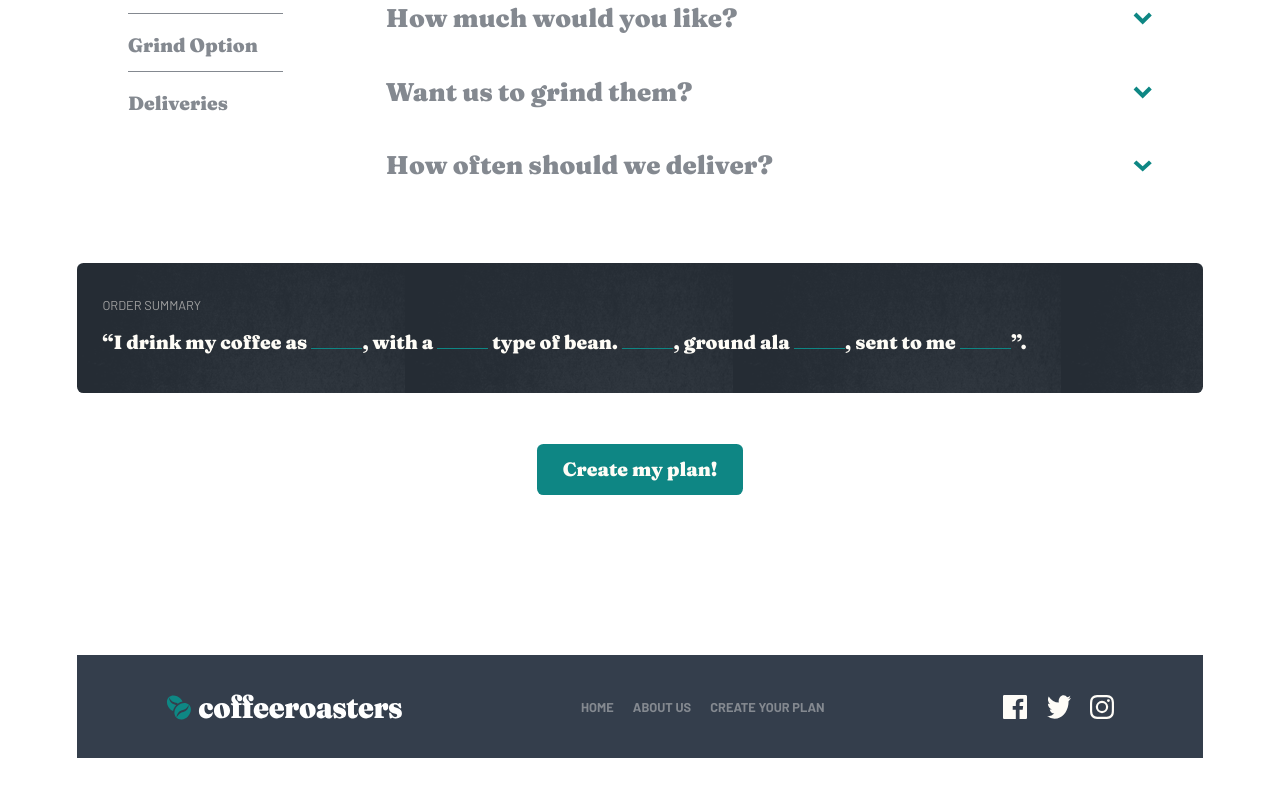
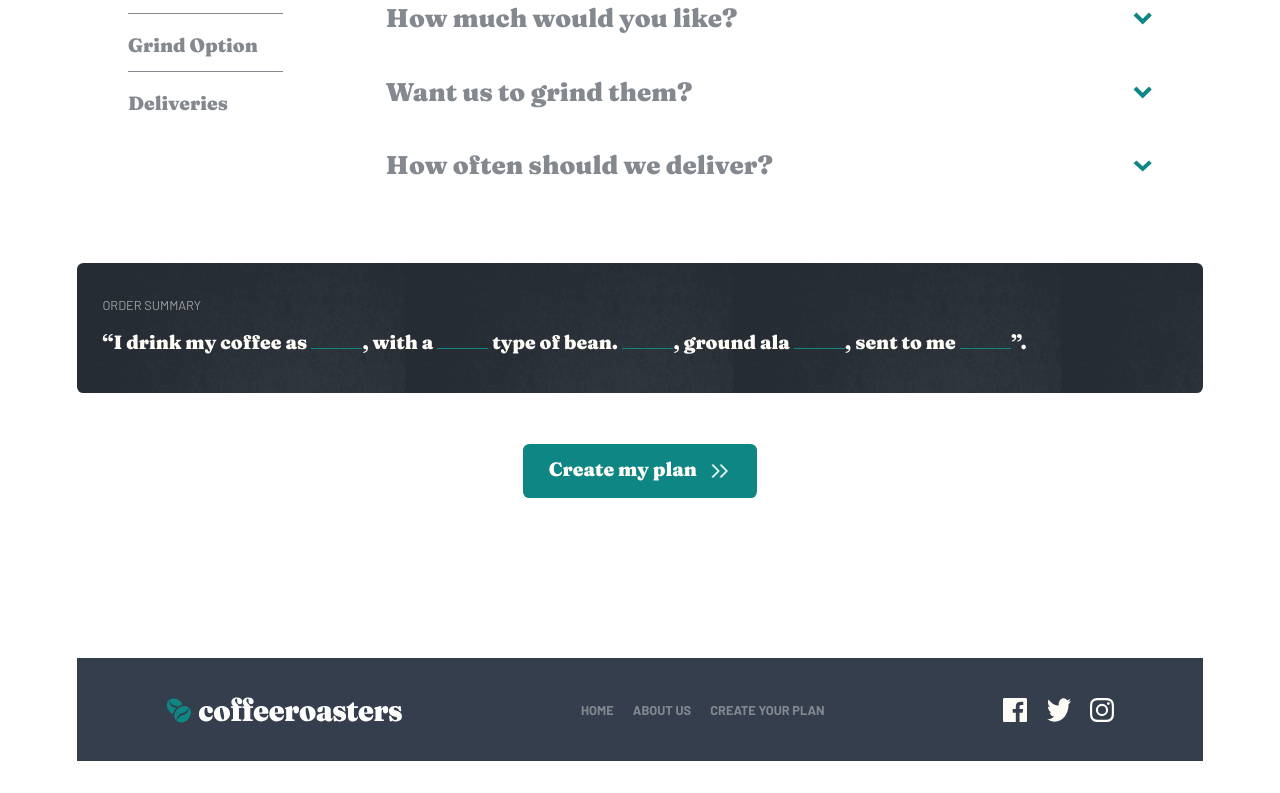
Before and after one commit to SuhasPatnaik/coffeeroasters-subscription-site, a React (Vite) app: page /subscribe in a window 1280 px wide. Shown: the part 1327-2120 px from the top of the page. Built offline with nearby package versions, Linux system fonts and the light colour scheme; what tailwindcss-animated would draw is missing.

Commit message:
Slide animation on action button(s) + Wiggle animation on icons + Optimised fade-up animation for smoothness

```diff
--- a/src/components/landing/WhyChooseUs.tsx
+++ b/src/components/landing/WhyChooseUs.tsx
@@ -19,9 +19,12 @@ export default function WhyChooseUs() {
           {reasonsList.map((reason, index) => (
             <div
               key={index}
-              className="bg-primary-accent flex flex-col gap-8 pt-16 pb-12 rounded-lg mb-6 px-12"
+              className="bg-primary-accent flex flex-col gap-8 pt-16 pb-12 rounded-lg mb-6 px-12 group"
             >
-              <img src={reason.imgUrl} className="self-center" />
+              <img
+                src={reason.imgUrl}
+                className="self-center group-hover:animate-wiggle"
+              />
               <h2 className="text-h4 font-heading">{reason.name}</h2>
               <p className="text-balance">{reason.description}</p>
             </div>
--- a/src/components/shared/Button.tsx
+++ b/src/components/shared/Button.tsx
@@ -19,6 +19,11 @@ export default function Button({
       {...props}
     >
       {children}
+      <img
+        src="/images/shared/right-arrow.svg"
+        alt="Right arrow"
+        className="ml-2 inline-block animate-slide-x"
+      />
     </button>
   );
 }
--- a/src/components/subscribe/OrderSummary.tsx
+++ b/src/components/subscribe/OrderSummary.tsx
@@ -31,7 +31,7 @@ export default function OrderSummary({
         </p>
       </div>
       <div className="text-center my-16">
-        <Button onClick={handleCreatePlan}>Create my plan!</Button>
+        <Button onClick={handleCreatePlan}>Create my plan</Button>
       </div>
 
       {showModal && (
--- a/src/index.css
+++ b/src/index.css
@@ -38,14 +38,39 @@
   @keyframes fade-up {
     0% {
       opacity: 0;
+      transform: translateY(16.666%);
+    }
+    66% {
+      transform: translateY(-16.666%);
+    }
+    100% {
       transform: translateY(0);
     }
-    80% {
-      opacity: 1;
-      transform: translateY(-14%); /* Almost at final position */
+  }
+
+  /* Wiggle animation */
+  --animate-wiggle: wiggle 1s ease-in-out infinite;
+
+  @keyframes wiggle {
+    0%,
+    100% {
+      transform: rotate(-6deg);
     }
+    50% {
+      transform: rotate(6deg);
+    }
+  }
+
+  /* Slide animation on x-axis */
+  --animate-slide-x: slide-x 0.6s ease-in-out infinite;
+
+  @keyframes slide-x {
+    0%,
     100% {
-      transform: translateY(-16.666%); /* Smooth landing */
+      transform: translateX(0);
+    }
+    50% {
+      transform: translateX(5px);
     }
   }
 }
```
Also changed, not shown: public/images/shared/right-arrow.svg (added).
